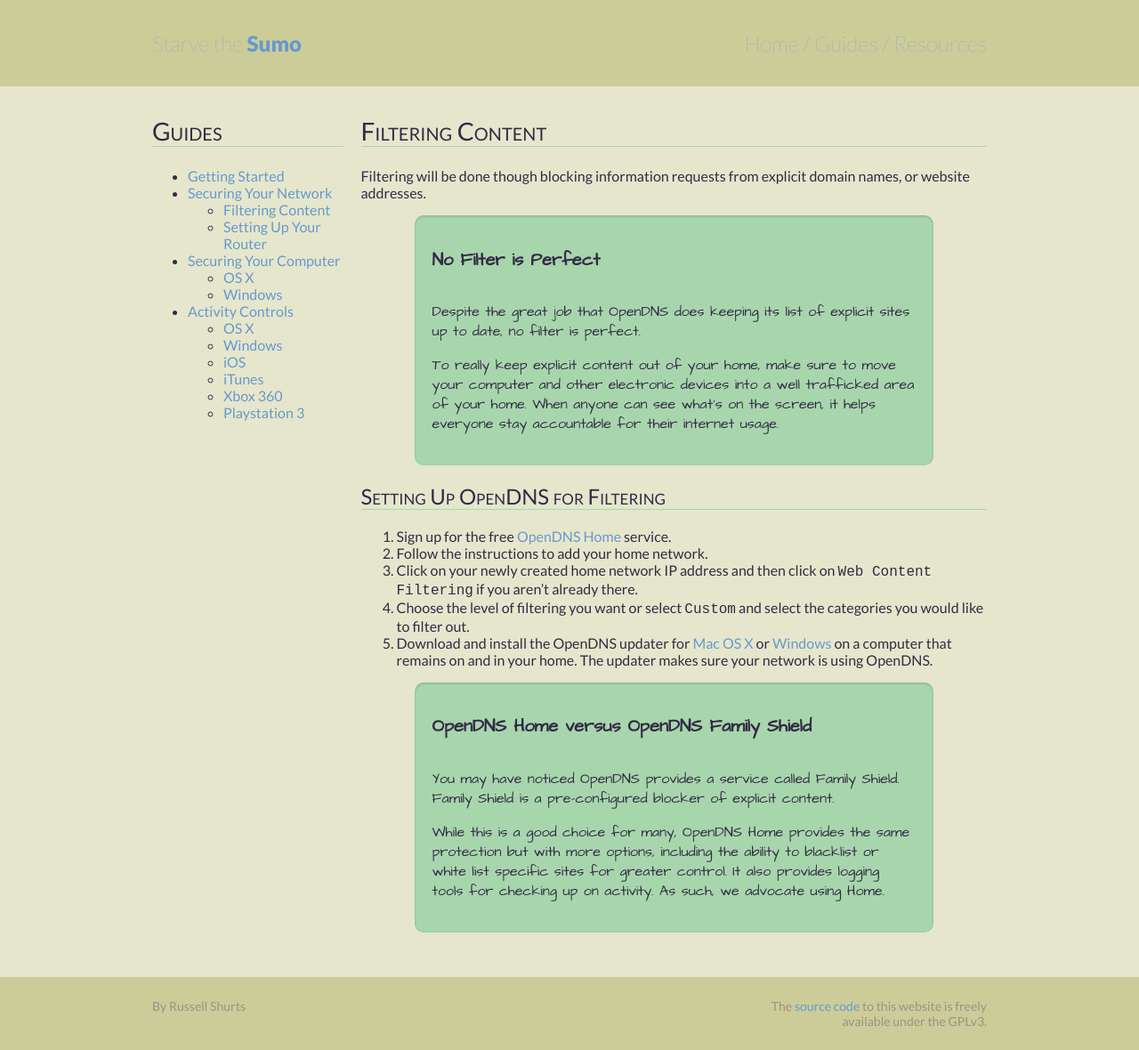
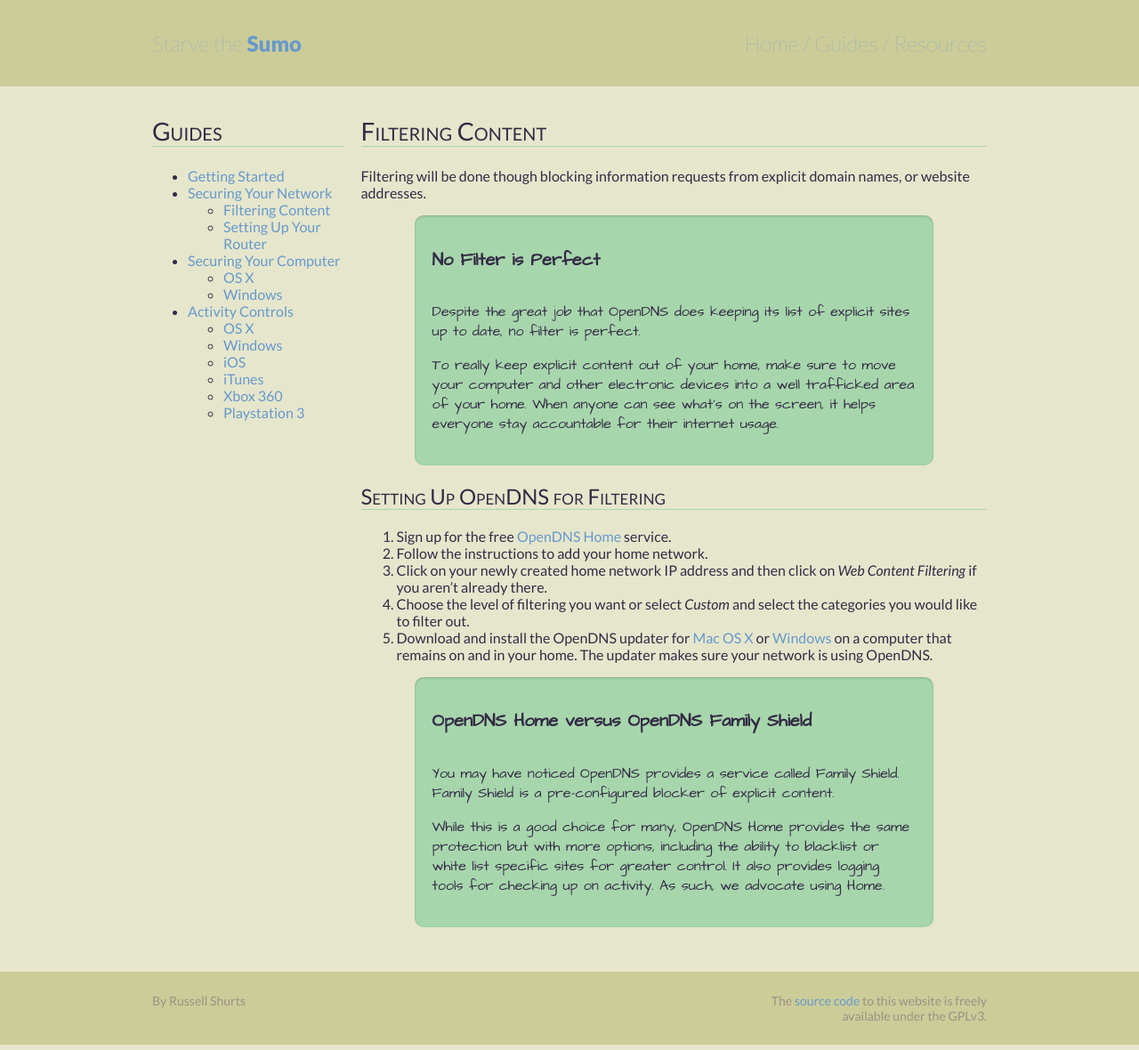
Before and after one commit to rshurts/starvethesumo, a Jekyll site: the page built from guides/securingnetwork/filteringcontent.md, in a window 1280 px wide. Shown: the whole page at 89% size. Built offline with Jekyll 4.4.1, drawn with Linux system fonts in a browser that asks for light colours.

Commit message:
Change to italic from monospace

```diff
--- a/guides/securingnetwork/filteringcontent.md
+++ b/guides/securingnetwork/filteringcontent.md
@@ -15,8 +15,8 @@
 ## Setting Up OpenDNS for Filtering
 1. Sign up for the free [OpenDNS Home](http://www.opendns.com/home-solutions/parental-controls/) service.
 1. Follow the instructions to add your home network.
-1. Click on your newly created home network IP address and then click on `Web Content Filtering` if you aren't already there.
-1. Choose the level of filtering you want or select `Custom` and select the categories you would like to filter out.
+1. Click on your newly created home network IP address and then click on *Web Content Filtering* if you aren't already there.
+1. Choose the level of filtering you want or select *Custom* and select the categories you would like to filter out.
 1. Download and install the OpenDNS updater for [Mac OS X](https://www.opendns.com/download/mac) or [Windows](https://www.opendns.com/download/windows) on a computer that remains on and in your home. The updater makes sure your network is using OpenDNS.
 
 <div class="tip">
```
